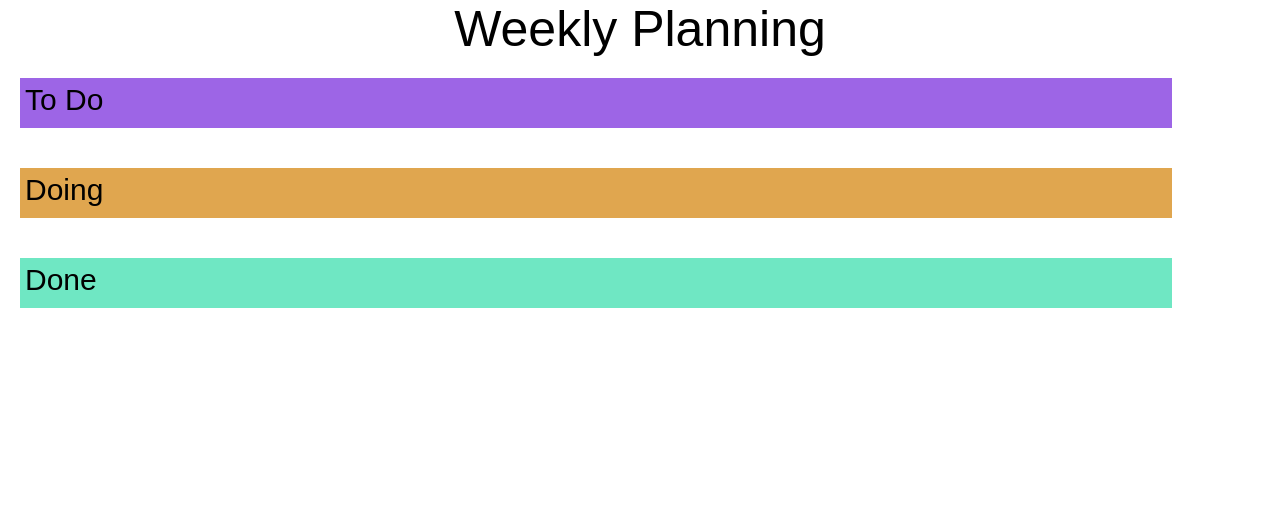
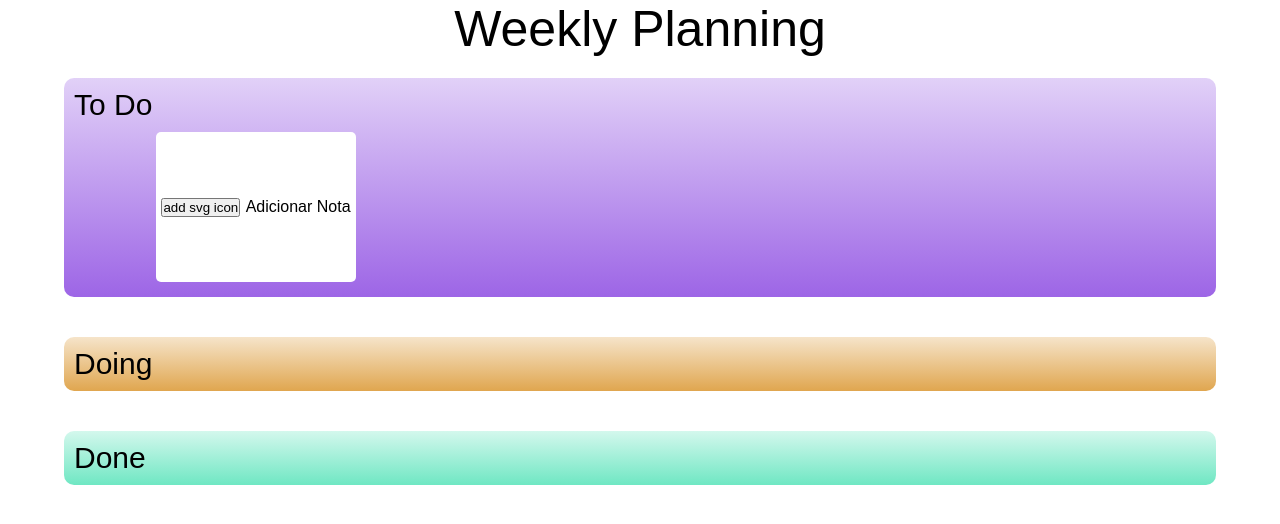
Before and after one commit to leocardosof2016-eng/To-do-List, a plain HTML site: page index.html in a window 1280 px wide. Drawn offline with Linux system fonts and the light colour scheme.

Commit message:
Display:grid adicionado

```diff
--- a/index.html
+++ b/index.html
@@ -16,13 +16,17 @@
     <main>
 
         <!-- Adicionar elemento para criação das notas -->
-        <div id="to-do-container" class="list-container" style="background-color: rgb(157, 101, 230)">
+        <div id="to-do-container" class="list-container" style="background: linear-gradient(to top, rgb(157, 101, 230), rgba(157, 101, 230, 0.3))">
             <p class="list-title">To Do</p>
+            <div class="container-nota">
+                <button id="add-item-btn" class="add-icon">add svg icon</button>
+                <p class="nota-title">Adicionar Nota</p>
+            </div>
         </div>
-        <div id="doing-container" class="list-container" style="background-color: rgb(224, 166, 79)">
+        <div id="doing-container" class="list-container" style="background: linear-gradient(to top, rgb(224, 166, 79), rgba(224, 166, 79, 0.3))">
             <p class="list-title">Doing</p>
         </div>
-        <div id="done-container" class="list-container" style="background-color: rgb(111, 231, 195)">
+        <div id="done-container" class="list-container" style="background: linear-gradient(to top, rgb(111, 231, 195), rgba(111, 231, 195, 0.3))">
             <p class="list-title">Done</p>
         </div>
     </main>
--- a/style.css
+++ b/style.css
@@ -18,9 +18,27 @@ body {
     margin: auto;
 }
 
+.container-nota {
+    width: 200px;
+    min-height: 150px;
+    background-color: white;
+    border-radius: 5px;
+    margin-bottom: 15px;
+
+
+    display: flex;
+    align-items: center;
+    justify-content: space-evenly;
+
+    .nota-title {
+        display: inline;
+    }
+}
+
 /* Estilização do Conteúdo Principal */
 main {
     display: flex;
+    align-items: center;
     flex-direction: column;
 }
 
@@ -28,12 +46,18 @@ main {
     width: 90%;
     margin: 20px;
     min-height: 50px;
+    border-radius: 10px;
+
+    display: grid;
+    grid-template-columns: repeat(3, 1fr);
+    place-items: center;
 }
 
 .list-title {
-    margin-top: 5px;
-    margin-left: 5px;
+    margin-top: 10px;
+    margin-left: 10px;
+    margin-bottom: 10px;
     font-size: 30px;
-    display: block;
-    text-align: left;
+    grid-column: 1 / -1;
+    justify-self: start;
 }
```
